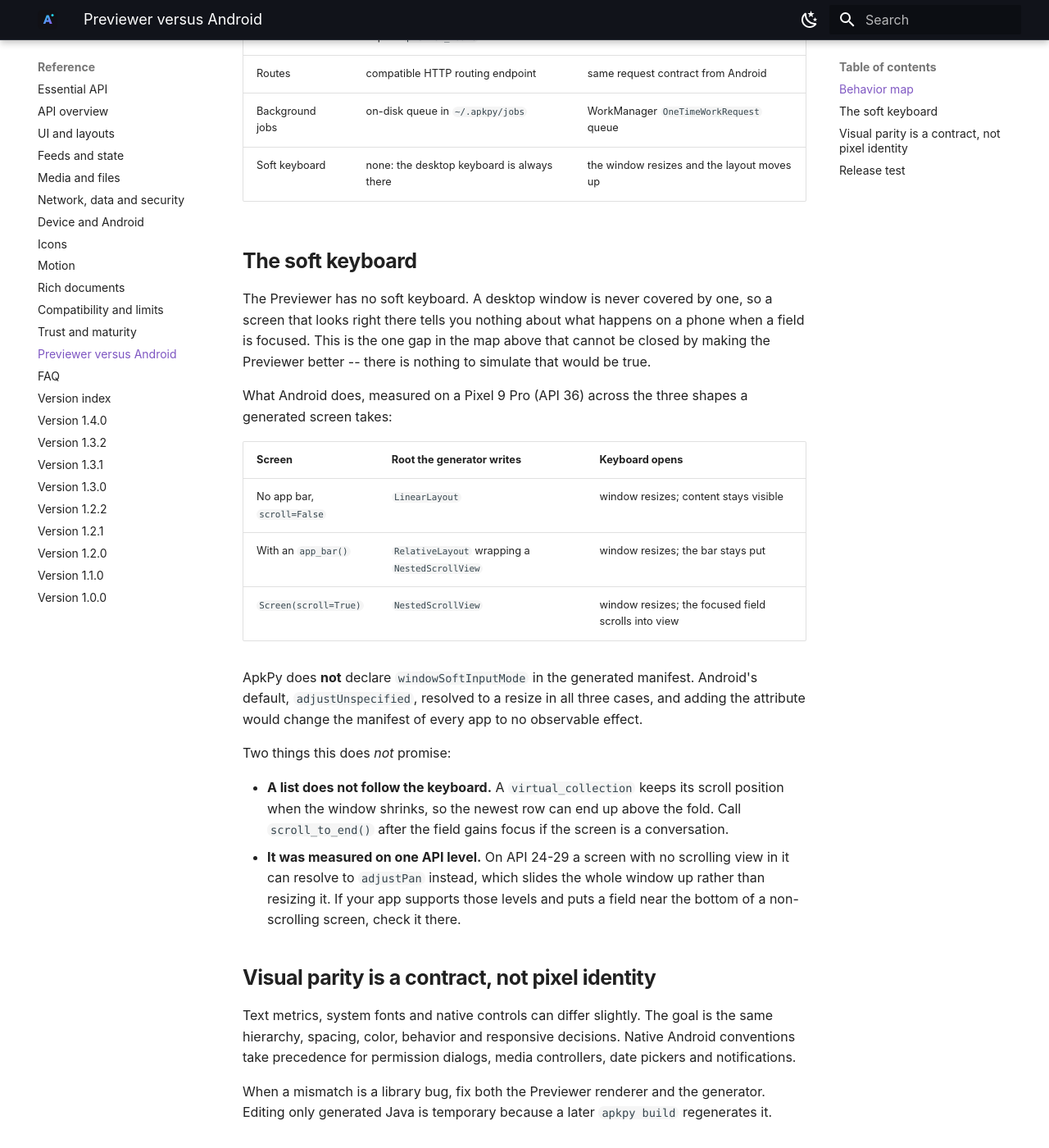
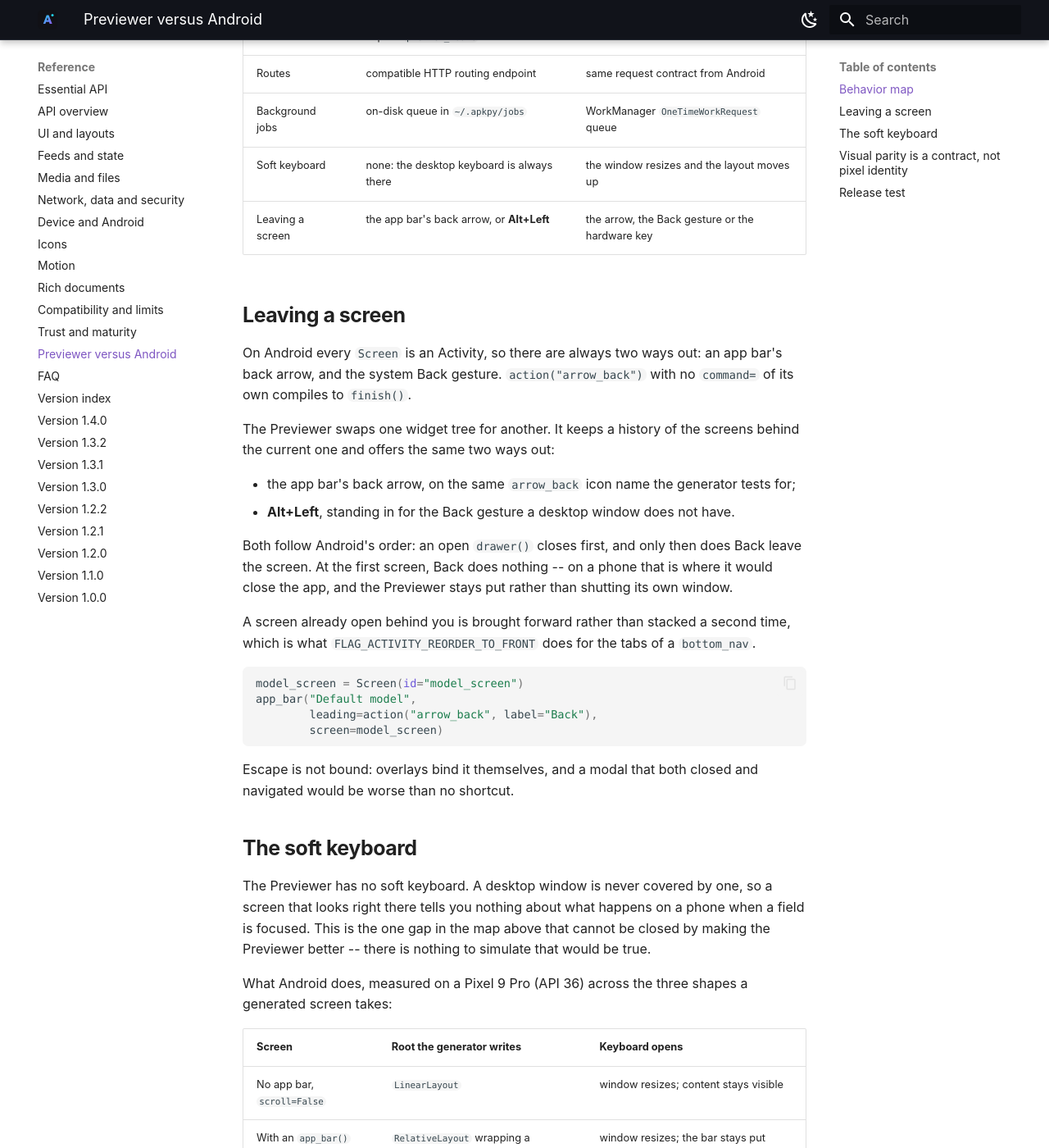
Before and after one commit to apkpy-project/repo-apkpy, an MkDocs documentation site: the page built from docs/preview-android.md, in a window 1280 px wide and 1400 px high, scrolled down 1293 px. Shown: the whole window at 82% size. Built offline with MkDocs 1.6.1 and Material for MkDocs 9.7.7, drawn with Linux system fonts in a browser that asks for light colours.

Commit message:
Fix: the Previewer had no way back out of a screen
action("arrow_back") with no command= of its own compiles to finish() on
Android. In the Previewer the icon was drawn with no cursor and no binding,
so the same screen was one tap from leaving on a phone and a dead end on the
desktop -- reported as not being able to get out of the model picker.

The Previewer keeps a screen history now:

- the app bar's back arrow walks it, on exactly the icon name the generator
  tests for, so neither side can start answering differently;
- Alt+Left stands in for the Back gesture a desktop window does not have,
  which matters for a screen that draws no arrow of its own;
- an open drawer closes before Back leaves the screen, which is Android's
  order and what the drawer already promised;
- a screen already open behind you is brought forward rather than stacked
  twice -- FLAG_ACTIVITY_REORDER_TO_FRONT, without which hopping between two
  bottom_nav tabs grew the history for as long as you kept tapping;
- Back at the first screen does nothing rather than closing the window.

Escape is deliberately not bound: overlays bind it themselves, and a modal
that both closed and navigated would be worse than no shortcut.

Verified in the Ora demo: You -> Default model -> back returns to You, by the
arrow and by Alt+Left.

Docs: navigation.md gains "Getting back out"; preview-android.md gains a
"Leaving a screen" section and a row in the behaviour map.

Tests: 15 new in tests/features/test_back_navigation.py, including the one
that pins both sides reading the same icon name. 256 / 356 / 21 green.

Co-Authored-By: Claude Opus 5 <noreply@anthropic.com>

```diff
--- a/docs/preview-android.md
+++ b/docs/preview-android.md
@@ -51,6 +51,40 @@ loop; the generated project uses Android widgets and services.
 | Routes | compatible HTTP routing endpoint | same request contract from Android |
 | Background jobs | on-disk queue in `~/.apkpy/jobs` | WorkManager `OneTimeWorkRequest` queue |
 | Soft keyboard | none: the desktop keyboard is always there | the window resizes and the layout moves up |
+| Leaving a screen | the app bar's back arrow, or **Alt+Left** | the arrow, the Back gesture or the hardware key |
+
+## Leaving a screen
+
+On Android every `Screen` is an Activity, so there are always two ways out: an
+app bar's back arrow, and the system Back gesture. `action("arrow_back")` with
+no `command=` of its own compiles to `finish()`.
+
+The Previewer swaps one widget tree for another. It keeps a history of the
+screens behind the current one and offers the same two ways out:
+
+- the app bar's back arrow, on the same `arrow_back` icon name the generator
+  tests for;
+- **Alt+Left**, standing in for the Back gesture a desktop window does not
+  have.
+
+Both follow Android's order: an open `drawer()` closes first, and only then
+does Back leave the screen. At the first screen, Back does nothing -- on a
+phone that is where it would close the app, and the Previewer stays put rather
+than shutting its own window.
+
+A screen already open behind you is brought forward rather than stacked a
+second time, which is what `FLAG_ACTIVITY_REORDER_TO_FRONT` does for the tabs
+of a `bottom_nav`.
+
+~~~ python
+model_screen = Screen(id="model_screen")
+app_bar("Default model",
+        leading=action("arrow_back", label="Back"),
+        screen=model_screen)
+~~~
+
+Escape is not bound: overlays bind it themselves, and a modal that both closed
+and navigated would be worse than no shortcut.
 
 ## The soft keyboard
 
```
Also changed, not shown: CHANGELOG.md (+18 -1 lines), docs/navigation.md (+27 -0 lines).
